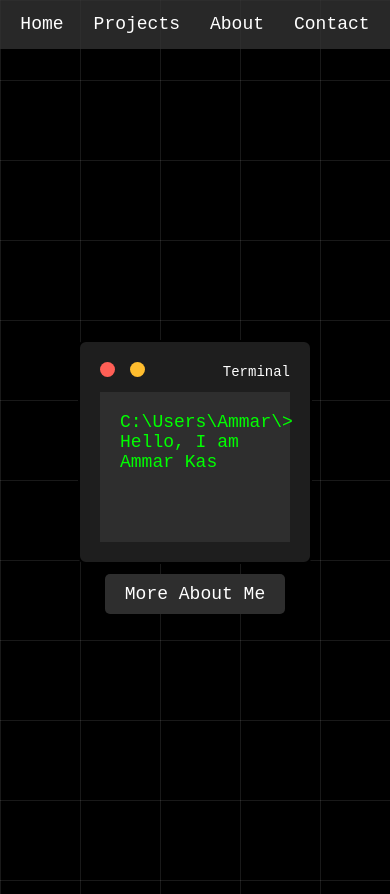
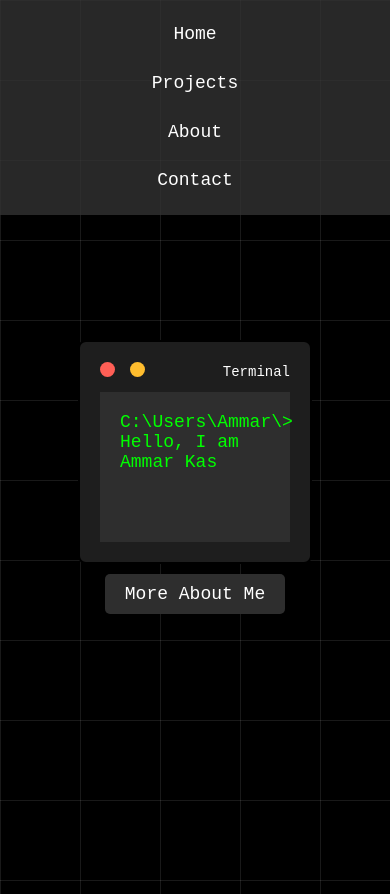
Before and after one commit to ammarkasbaoui17/portfolio, a plain HTML site: page index.html in a window 390 px wide. Drawn offline with Linux system fonts and the light colour scheme.

Commit message:
Update style.css

```diff
--- a/style.css
+++ b/style.css
@@ -15,6 +15,7 @@ body {
     height: 100vh;
 }
 
+/* Navbar positioning and background */
 nav {
     position: absolute;
     top: 0;
@@ -22,6 +23,7 @@ nav {
     background-color: #333;
 }
 
+/* Navbar list styles */
 nav ul {
     list-style: none;
     display: flex;
@@ -29,26 +31,38 @@ nav ul {
     padding: 10px;
 }
 
+/* Navbar list item spacing */
 nav ul li {
     margin: 0 15px;
 }
 
+/* Navigation links: normal state */
 nav ul li a {
     color: white;
     text-decoration: none;
     font-size: 18px;
+    padding: 10px 20px;   /* Add some padding to make the links bigger */
+    border-radius: 5px;   /* Rounded corners */
+    transition: background-color 0.3s ease, box-shadow 0.3s ease; /* Smooth transition for hover effect */
 }
 
+/* Softer hover effect: green glow and background change */
 nav ul li a:hover {
-    text-decoration: underline;
+    background-color: #32cd32; /* Softer lime-green background */
+    box-shadow: 0 0 10px 3px rgba(50, 205, 50, 0.5); /* Softer, more subtle green glow */
+    text-decoration: none; /* Remove underline */
 }
 
-/* Navbar styling */
-nav ul li a {
-    color: white;
-    text-decoration: none;
-    font-size: 18px;
-    transition: color 0.3s ease; /* Smooth transition for hover effect */
+/* Optional: For smaller screens, ensure navbar adjusts correctly */
+@media (max-width: 768px) {
+    nav ul {
+        flex-direction: column;
+        align-items: center;
+    }
+
+    nav ul li {
+        margin: 10px 0;
+    }
 }
 
 
```
